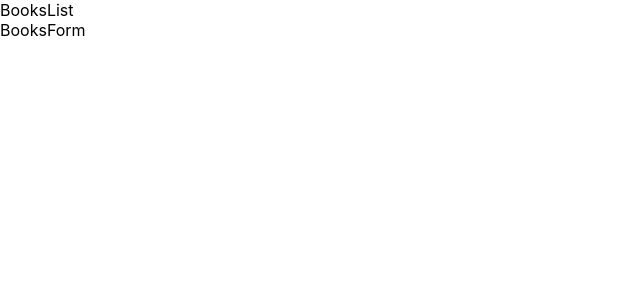
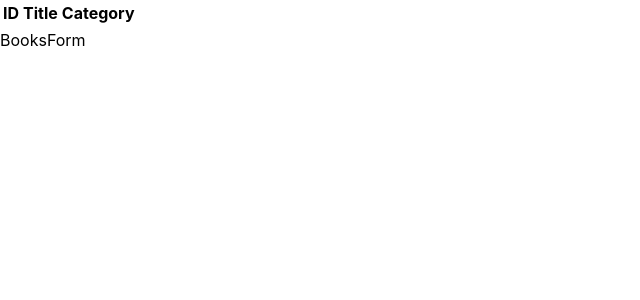
Before and after one commit to KabohaJeanMark/bookstore, a React (Create React App) app: page / in a window 1280 px wide. Shown: the top 300 px of the page, without its empty margins (0-640 px from the left). Built offline with nearby package versions, Linux system fonts and the light colour scheme.

Commit message:
Implement the BookList component

```diff
--- a/src/containers/BooksList.js
+++ b/src/containers/BooksList.js
@@ -1,7 +1,18 @@
+import Book from '../components/Book';
+
 const BooksList = () => (
-  <div>
-    BooksList
-  </div>
+  <table>
+    <thead>
+      <tr>
+        <th>ID</th>
+        <th>Title</th>
+        <th>Category</th>
+      </tr>
+    </thead>
+    <tbody>
+      <Book />
+    </tbody>
+  </table>
 );
 
 export default BooksList;
```
